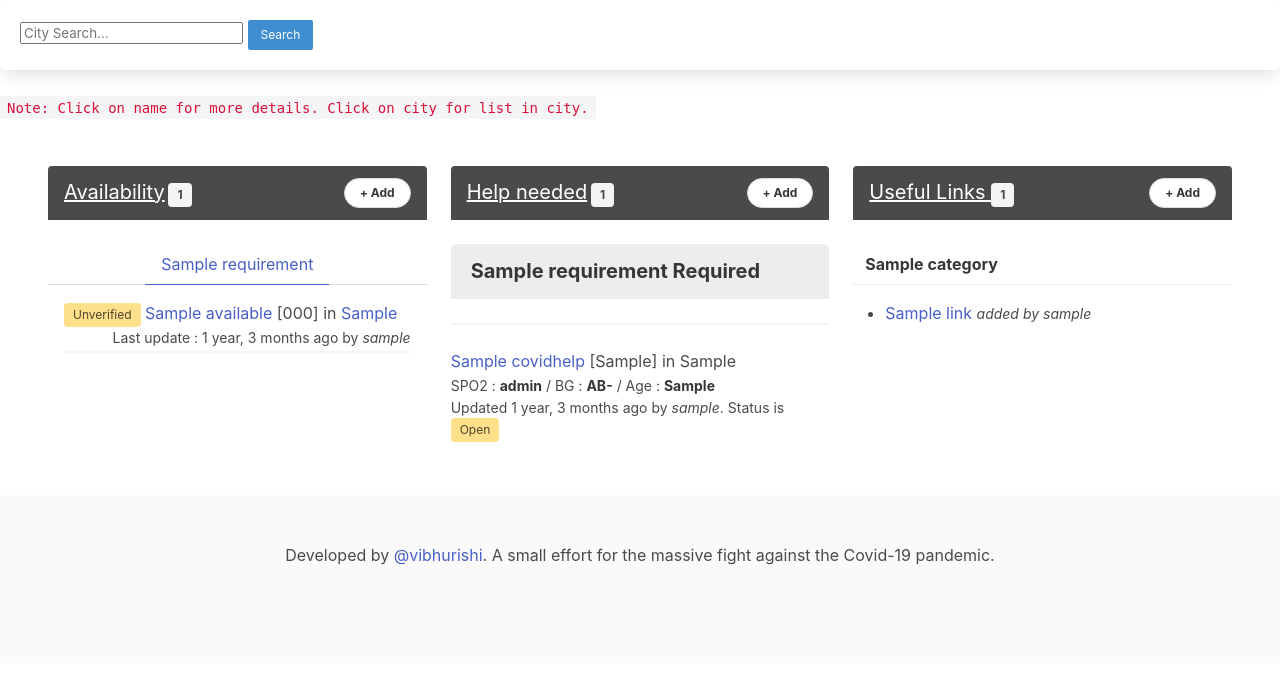
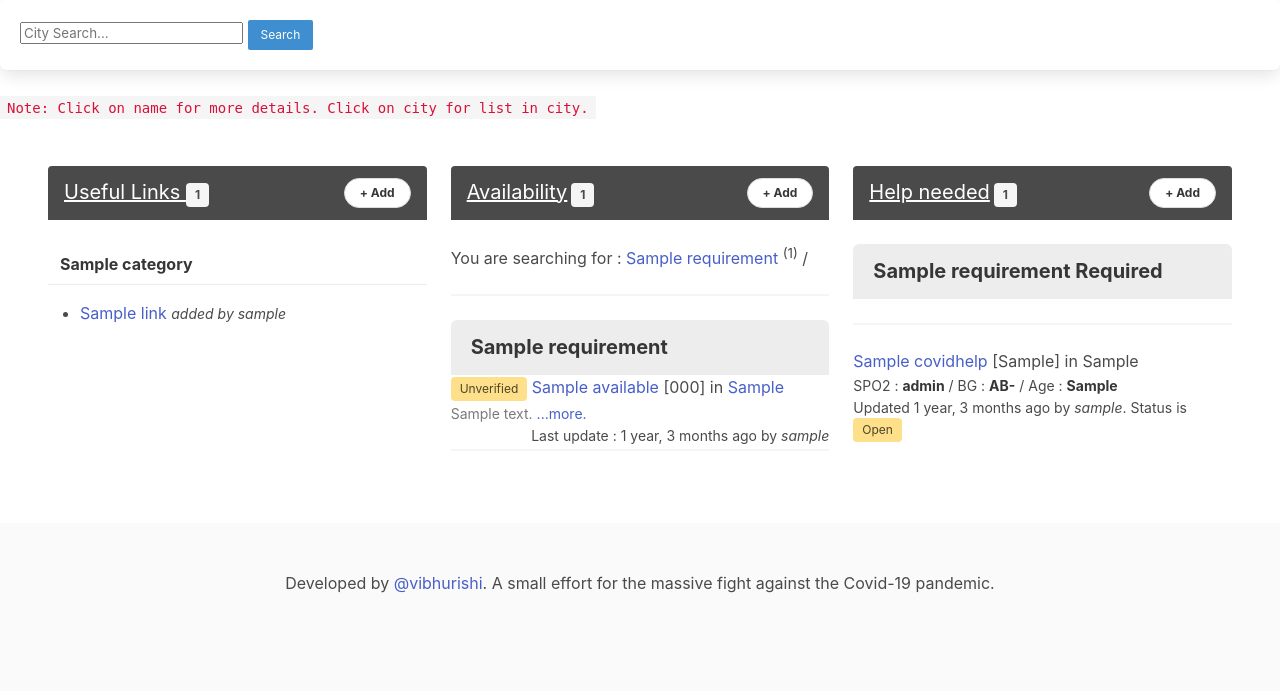
Before and after one commit to covidhelpin/covidhelp, a Django app: page / in a window 1280 px wide. Shown: the part 104-800 px from the top of the page. Run offline with Django 3.2, Linux system fonts and the light colour scheme; tables that the repository leaves empty hold one stand-in row (values such as "Sample post"); some libraries are stand-ins or nearby versions.

Commit message:
Changed the sequence.
Now links come first. Then the availability. And then the help needed.

```diff
--- a/covidhelp/templates/index.html
+++ b/covidhelp/templates/index.html
@@ -5,6 +5,11 @@
 {%block content_menu%}
 <div class="box is-hidden-desktop">
   Quick jump:
+
+  <a href="#links">
+    Useful Links
+  </a>
+  /
   <a href="#available">
     Available
   </a>
@@ -12,10 +17,7 @@
   <a href="#helpneeded">
     Help Needed
   </a>
-  /
-  <a href="#links">
-    Useful Links
-  </a>
+
 </div>
 {%endblock content_menu %}
 
@@ -25,6 +27,46 @@
 <p><code>Note: Click on name for more details. Click on city for list in city.</code></p>
 <section class="section">
   <div class = "columns">
+
+    <div class="column is-one-third"">  <!-- Links start -->
+      {% regroup link_list by category as links %}
+      <!-- header -->
+      <article class="message">
+        <div class="message-header">
+          <p><a id="links" class="subtitle"> Useful Links </a> <span class="tag">{{link_list|length}}</span></p>
+          <a href="{% url "add_link" %}" class="button is-small is-rounded">+ Add</a>
+          </div>
+      </article>
+      <!-- content -->
+      <div class="content">
+
+        {% for link in links %}
+        <p class="panel-block">
+          <b>{{link.grouper}}</b>
+          </p>
+          <ul>
+            {% for item in link.list %}
+              <li>
+                <a href="{{item.url}}" target="new">
+
+                {{item.name}}
+                </a>
+                <small> <i>added by {{item.created_by}}</i></small>
+                {% if user.is_authenticated %}
+                  {% ifequal request.user item.created_by %}
+                    <span class="is-size-7">
+                    <small>[<a href="{% url "update_link" item.pk %}">Edit</a>]</small>
+                    </span>
+                  {% endifequal %}
+                {% endif %}
+              </li>
+            {% endfor %}
+            </ul>
+        {% endfor %}
+
+      </div>
+    </div>                <!-- Links end -->
+
     <div class="column is-one-third">  <!-- Available start -->
       <article class="message">
           <div class="message-header ">
@@ -34,22 +76,20 @@
       </article>
       <!-- content -->
       {% regroup available_list by type as type_list %}
-        <div id="tabs-with-content">
-          <div class="tabs avail-tabs is-centered">
-            <ul>
+            You are searching for :
             {% for types in type_list %}
-              <li>
-                <a>{{types.grouper}}</a>
-              </li>
+            <a href="#{{types.grouper}}">{{types.grouper}}</a> <span class=""><sup>({{types.list|length}})</sup></span>
+            /
             {% endfor %}
-            </ul>
-          </div>
-
-        <!-- tab content -->
+            <hr>
             <div>
             {% for types in type_list %}
-          <section class="available-tab-content">
+                <p class="panel-heading">
+                  <b id="{{types.grouper}}">{{types.grouper}} </b>
+                  </p>
+
                 {% for item in types.list %}
+                <div>
                   {% if item.verified == "V" %}
                     <div class="tag is-success">
                     {% elif item.verified == "U" %}
@@ -60,21 +100,27 @@
                     {{item.get_verified_display}}
                     </div>
                     <a href="{% url "available_details" item.pk %}">{{item}}</a> [{{item.contact_number}}] in <a href="{% url "available_city_lists" item.location %}">{{item.location}}</a>
+                    {% if item.additional_text %}
+                      <br><small class="has-text-grey">{{item.additional_text|truncatechars:30}}<a href="{% url "available_details" item.pk %}"> ...more. </a></small>
+                    {% endif %}
+
+
+                    <small class="is-pulled-right">
+                      Last update : {{item.last_verified|timesince}} ago by <i>{{item.created_by}}</i>
                       {% if user.is_authenticated %}
                         {% ifequal request.user item.created_by %}
-                    <span class="is-size-7">
-                    <small>[<a href="{% url "update_available" item.pk %} ">Edit</a>]</small>
-                    </span>
+                          [<a href="{% url "update_available" item.pk %} ">Edit</a>]
                         {% endifequal %}
                       {% endif %}
-                <br>
-                <small class="is-pulled-right">Last update : {{item.last_verified|timesince}} ago by <i>{{item.created_by}}</i></small>
+                    </small>
+                </div>
+                {% endfor %}
+
                 <hr>
-            {% endfor %}
-          </section>
+
             {% endfor %}
             </div>
-      </div>
+
     </div>                <!-- Available end -->
 
     <div class="column is-one-third">  <!-- Required start -->
@@ -119,51 +165,7 @@
 
     </div>                <!-- Required end -->
 
-    <div class="column is-one-third"">  <!-- Links start -->
-      {% regroup link_list by category as links %}
-      <!-- header -->
-      <article class="message">
-        <div class="message-header">
-          <p><a id="links" class="subtitle"> Useful Links </a> <span class="tag">{{link_list|length}}</span></p>
-          <a href="{% url "add_link" %}" class="button is-small is-rounded">+ Add</a>
-          </div>
-      </article>
-      <!-- content -->
-      <div class="content">
 
-        {% for link in links %}
-        <p class="panel-block">
-          <b>{{link.grouper}}</b>
-          </p>
-          <ul>
-            {% for item in link.list %}
-              <li>
-                <a href="{{item.url}}" target="new">
-
-                {{item.name}}
-                </a>
-                <small> <i>added by {{item.created_by}}</i></small>
-                {% if user.is_authenticated %}
-                  {% ifequal request.user item.created_by %}
-                    <span class="is-size-7">
-                    <small>[<a href="{% url "update_link" item.pk %}">Edit</a>]</small>
-                    </span>
-                  {% endifequal %}
-                {% endif %}
-              </li>
-            {% endfor %}
-            </ul>
-        {% endfor %}
-      <!-- <ul>
-        {%for item in link_list%}
-        <li>
-          <a href="{{item.url}}" target="new">{{item}}</a>
-        </li>
-        {% endfor %}
-
-      </ul> -->
-      </div>
-    </div>                <!-- Links end -->
 
   </div> <!-- columns -->
 
--- a/covidhelp/templates/webapp/available_list.html
+++ b/covidhelp/templates/webapp/available_list.html
@@ -67,6 +67,9 @@
           </div>
       </div>
     </div>
+  </div>
+</div>
+
 </section>
 
 {% endblock content_body %}
```
Lines whose indentation alone changed are shown as unchanged.
